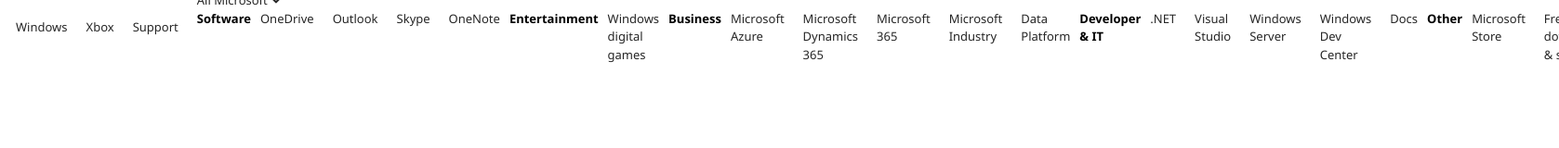
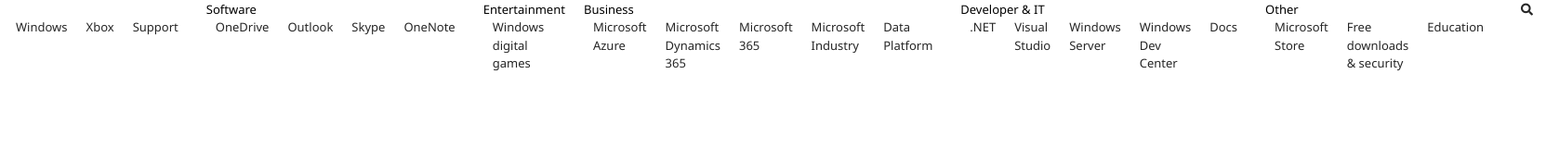
Before and after one commit to Farelz/Microsoft-Homepage-Clone, a plain HTML site: page index.html in a window 1280 px wide. Shown: the top 160 px of the page at 93% size, 1677 px wide, since content can reach past the window. Drawn offline with Linux system fonts and the light colour scheme.

Commit message:
Modifying HTML File

```diff
--- a/index.html
+++ b/index.html
@@ -25,43 +25,53 @@
         </ul>
 
         <ul class="right-menu">
-          <li class="dropdown">
+          <li>
             <a href="#">All Microsoft <i class="fas fa-chevron-down"></i></a>
-            <ul class="menu-area">
             <ul>
-                <h4>Software</h4>
+              <li>
+                Software
+                <ul>
                   <li><a href="#">OneDrive</a></li>
                   <li><a href="#">Outlook</a></li>
                   <li><a href="#">Skype</a></li>
                   <li><a href="#">OneNote</a></li>
                 </ul>
+              </li>
 
+              <li>
+                Entertainment
                 <ul>
-                <h4>Entertainment</h4>
                   <li><a href="#">Windows digital games</a></li>
                 </ul>
+              </li>
+              <li>
+                Business
                 <ul>
-                <h4>Business</h4>
                   <li><a href="#">Microsoft Azure</a></li>
                   <li><a href="#">Microsoft Dynamics 365</a></li>
                   <li><a href="#">Microsoft 365</a></li>
                   <li><a href="#">Microsoft Industry</a></li>
                   <li><a href="#">Data Platform</a></li>
                 </ul>
+              </li>
+              <li>
+                Developer & IT
                 <ul>
-                <h4>Developer & IT</h4>
                   <li><a href="#">.NET</a></li>
                   <li><a href="#">Visual Studio</a></li>
                   <li><a href="#">Windows Server</a></li>
                   <li><a href="#">Windows Dev Center</a></li>
                   <li><a href="#">Docs</a></li>
                 </ul>
+              </li>
+              <li>
+                Other
                 <ul>
-                <h4>Other</h4>
                   <li><a href="#">Microsoft Store</a></li>
                   <li><a href="#">Free downloads & security</a></li>
                   <li><a href="#">Education</a></li>
                 </ul>
+              </li>
             </ul>
           </li>
           <li>
```
Lines whose indentation alone changed are shown as unchanged.
